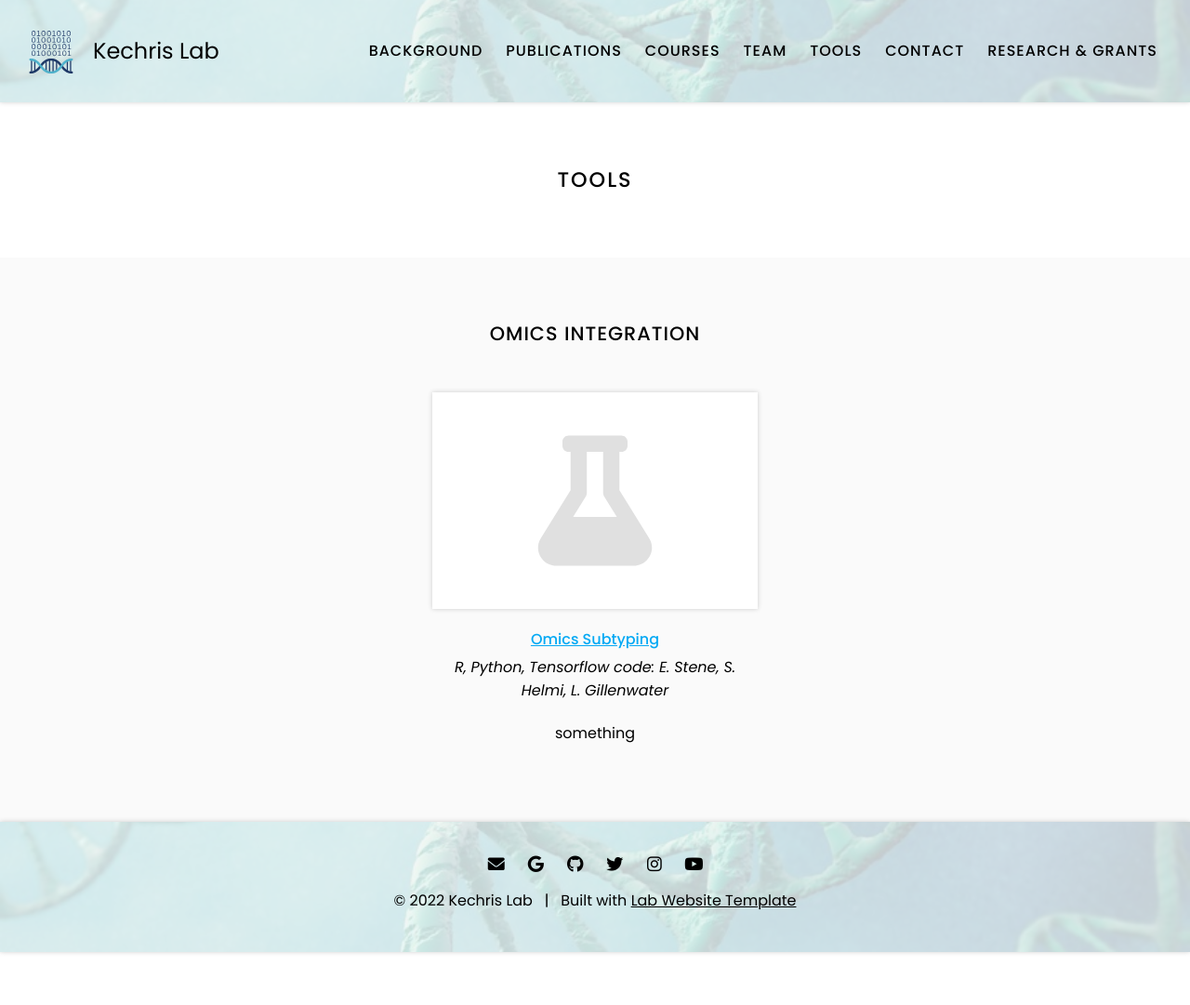
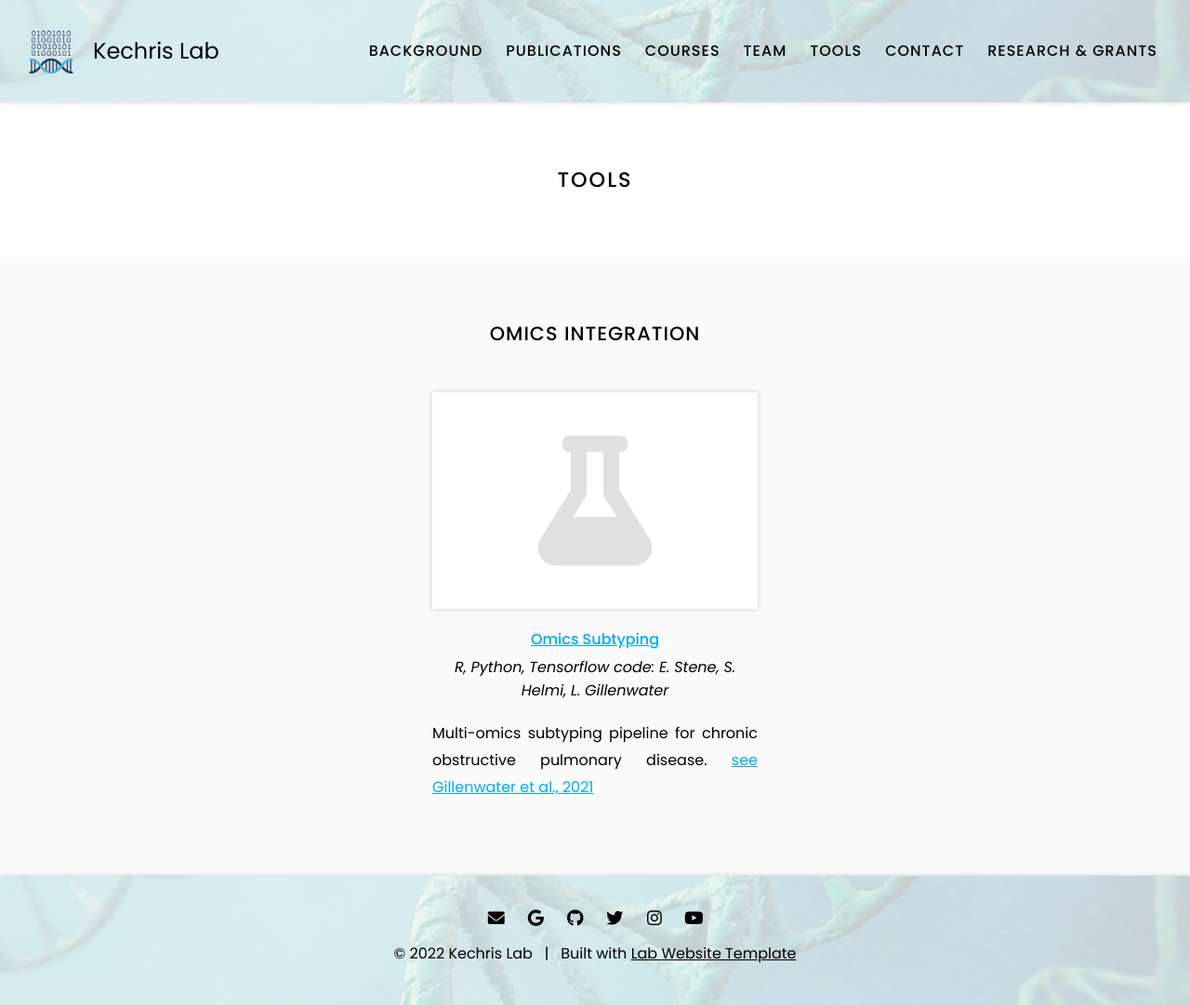
Before and after one commit to KechrisLab/kechrislab.github.io, a Jekyll site: the page built from tools/index.md, in a window 1280 px wide. Shown: the whole page at 93% size. Built offline with Jekyll 4.4.1, drawn with Linux system fonts in a browser that asks for light colours; before the commit the page ends 1024 px from its top, so only the background shows below that.

Commit message:
Update tools.yaml

```diff
--- a/_data/tools.yaml
+++ b/_data/tools.yaml
@@ -2,4 +2,4 @@
   subtitle: "R, Python, Tensorflow code: E. Stene, S. Helmi, L. Gillenwater"
   group: OMICS INTEGRATION
   link: https://github.com/KechrisLab//OmicsSubtyping
-  description: something
+  description: Multi-omics subtyping pipeline for chronic obstructive pulmonary disease. [see Gillenwater et al., 2021](https://pubmed.ncbi.nlm.nih.gov/34432807/)
```
